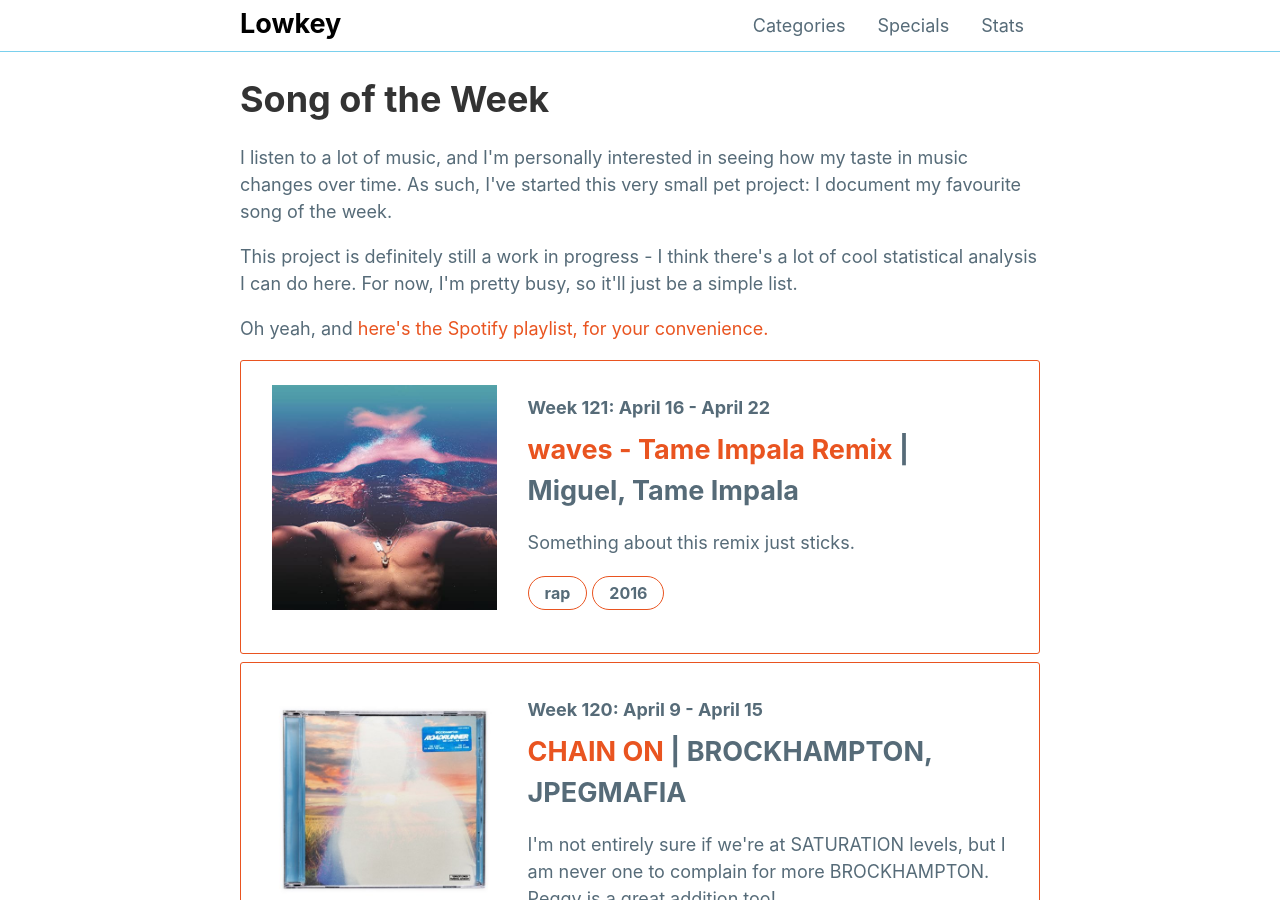
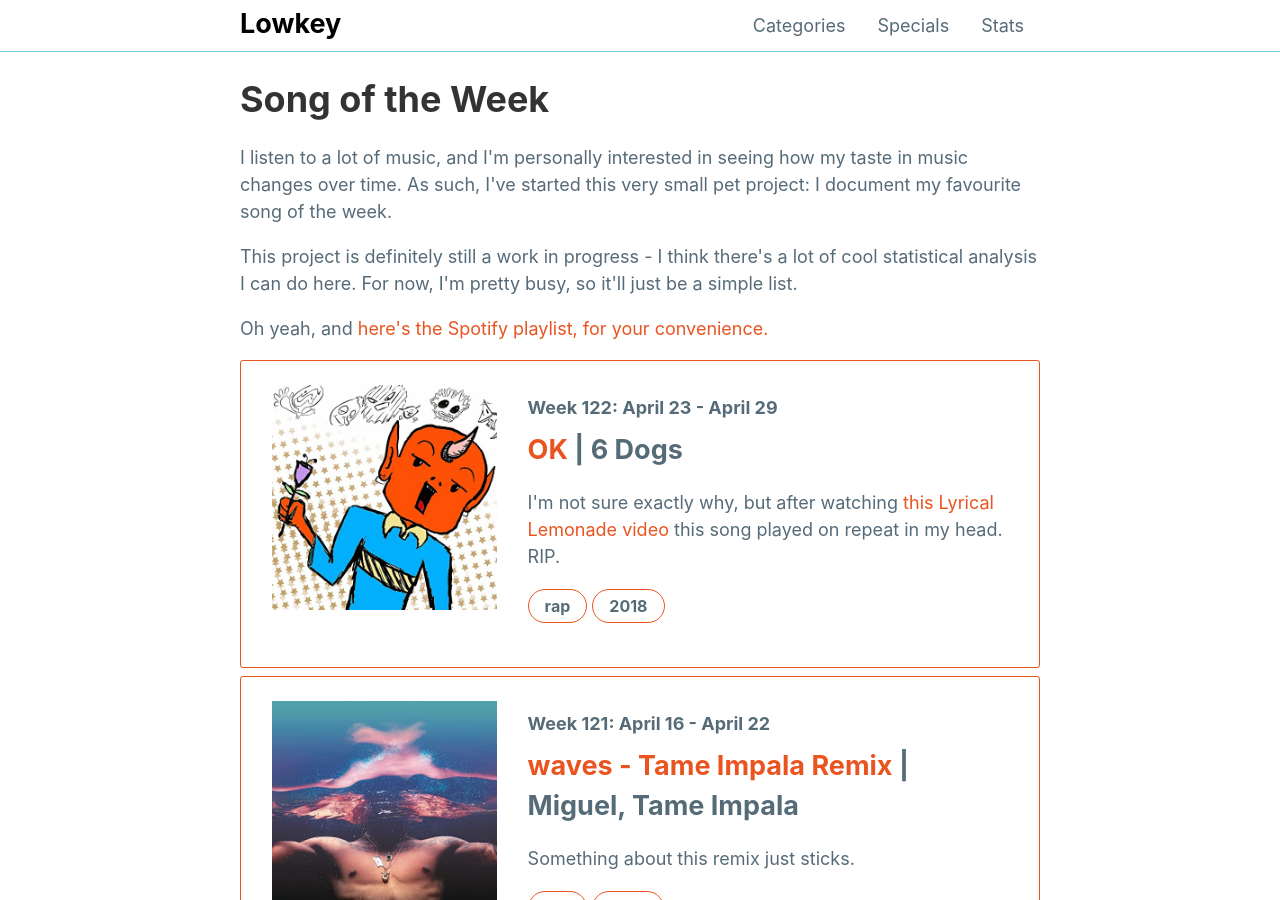
Before and after one commit to mattxwang/lowkey, a Jekyll site: the page built from stats/song-of-the-week.html, in a window 1280 px wide and 900 px high. Built offline with Jekyll 4.4.1, drawn with Linux system fonts in a browser that asks for light colours; comment, search, counter and statistics services are not loaded.

```diff
--- a/_data/sotw.yml
+++ b/_data/sotw.yml
@@ -1208,3 +1208,13 @@
   year: 2016
   blurb: >
     Something about this remix just sticks.
+week122:
+  week: "Week 122: April 23 - April 29"
+  title: "OK"
+  artist: "6 Dogs"
+  album: "OK"
+  album_art: "ok.jpg"
+  genre: "rap"
+  year: 2018
+  blurb: >
+    I'm not sure exactly why, but after watching <a href="https://www.youtube.com/watch?v=NCbp0eTxV5U" target="_blank" rel="noopener noreferrer">this Lyrical Lemonade video</a> this song played on repeat in my head. RIP.
```
Also changed, not shown: img/albums/ok.jpg (added).
